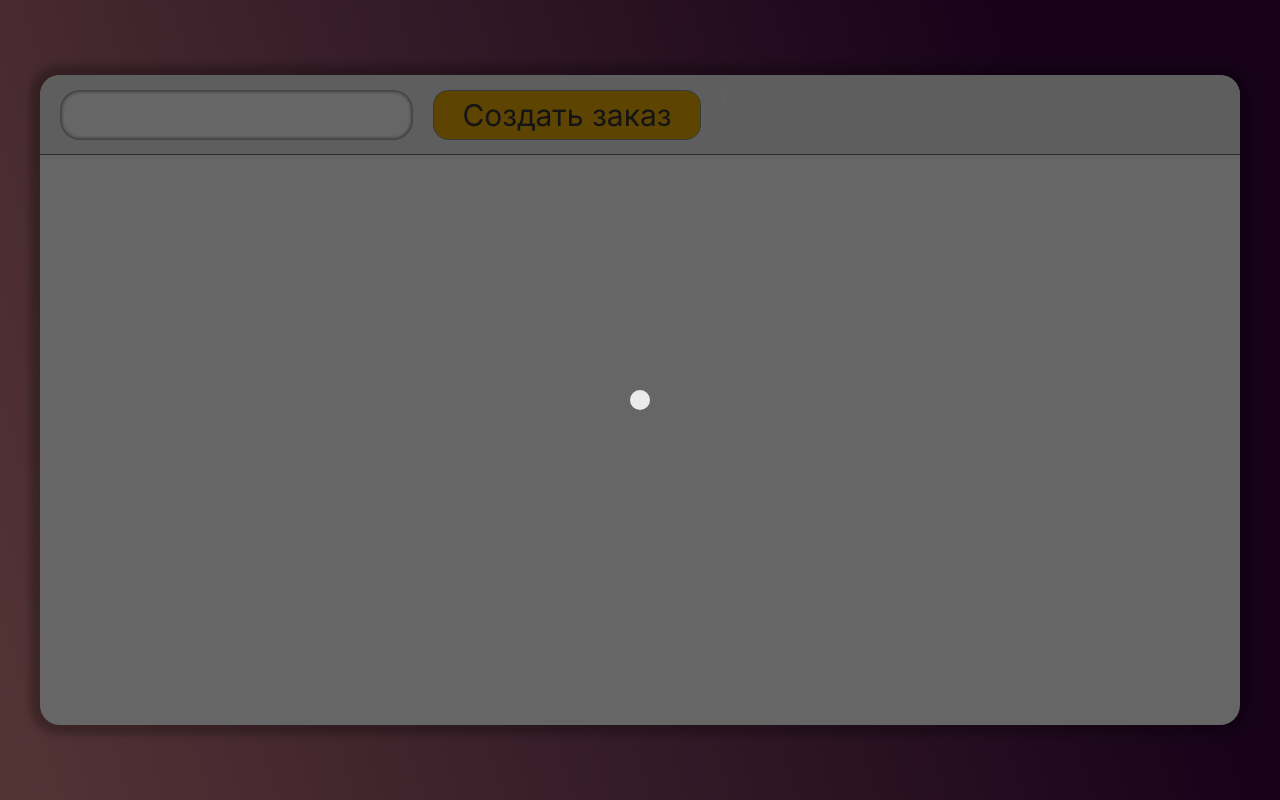
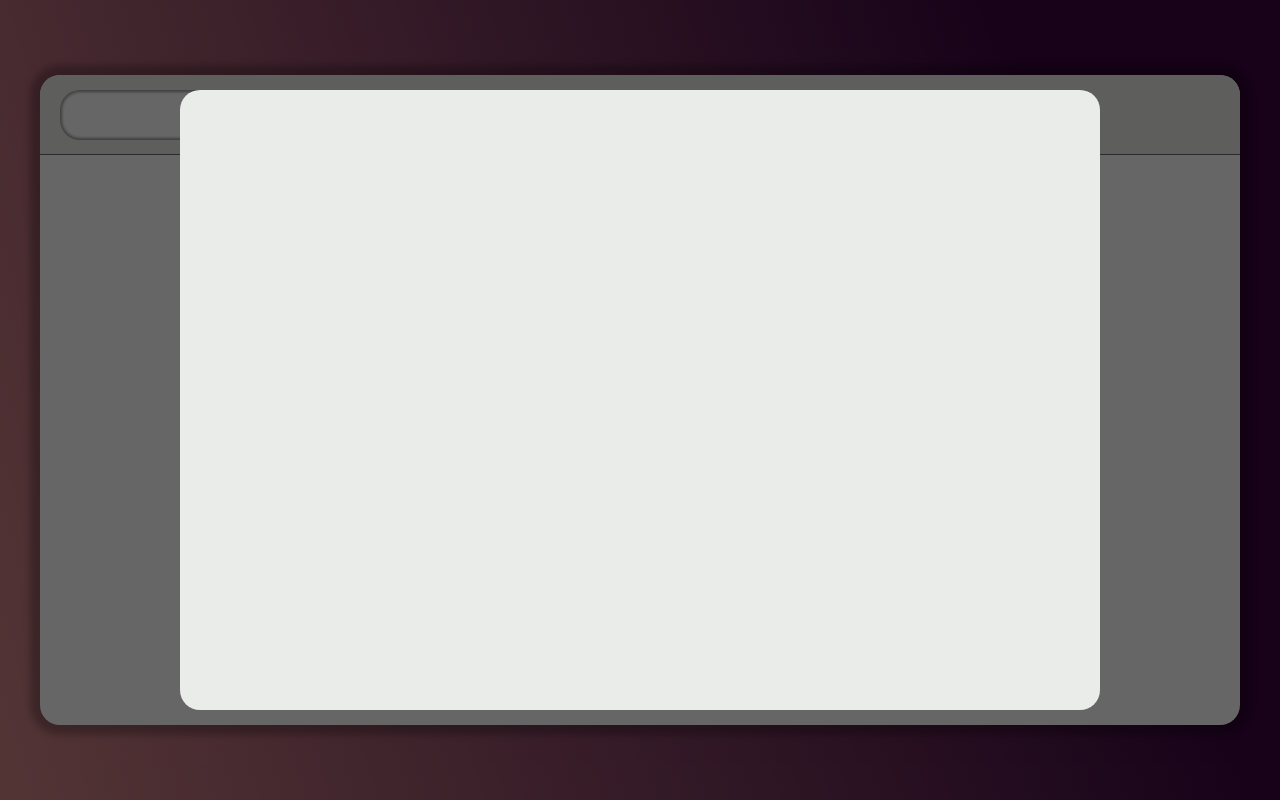
Before and after one commit to Aleksandersie/crm-2-front-end, a React (Create React App) app: page / in a window 1280 px wide. Both pictures are taken after a click on the button "Создать заказ". Built offline with nearby package versions, Linux system fonts and the light colour scheme.

Commit message:
modal window children added

```diff
--- /dev/null
+++ b/src/components/CreationOrderWindow/CreationOrderWindow.module.scss
@@ -0,0 +1,6 @@
+.creationOrderWindowBody{
+  width: 900px;
+  height: 600px;
+  background-color: #EAECE9;
+  border-radius: 20px;
+}
--- /dev/null
+++ b/src/components/CreationOrderWindow/CreationOrderWindow.module.scss.d.ts
@@ -0,0 +1 @@
+export const creationOrderWindowBody: string;
--- /dev/null
+++ b/src/components/CreationOrderWindow/CreationOrderWindow.tsx
@@ -0,0 +1,10 @@
+import React from 'react';
+import styles from "./CreationOrderWindow.module.scss"
+const CreationOrderWindow = () => {
+    return (
+        <div className={styles.creationOrderWindowBody}>
+        </div>
+    );
+};
+
+export default CreationOrderWindow;
--- a/src/components/MainWindow/MainWindowHeaderCreateOrderButton.tsx
+++ b/src/components/MainWindow/MainWindowHeaderCreateOrderButton.tsx
@@ -1,13 +1,14 @@
 import React, {useState} from 'react';
 import styles from "./mainWindowStyles.module.scss"
 import Modal from "../Modal/Modal";
+import CreationOrderWindow from "../CreationOrderWindow/CreationOrderWindow";
 const MainWindowHeaderCreateOrderButton = () => {
     const [modalActive, setModalActive] = useState(false)
     return (
         <>
             <button className={styles.createOrderButton} onClick={()=>setModalActive(true)}>Создать заказ</button>
             <Modal active={modalActive} setActive={setModalActive} >
-
+               <CreationOrderWindow/>
             </Modal>
         </>
 
--- a/src/components/Modal/modalStyles.module.scss
+++ b/src/components/Modal/modalStyles.module.scss
@@ -8,13 +8,11 @@
   display: flex;
   justify-content: center;
   align-items: center;
-  //transform: scale(1);
   opacity: 1;
   transition: 0.3s;
 }
 .modalNonActive{
-  opacity: 0;
-  //transform: scale(0);
+  display: none;
 }
 .modalContent{
   background-color: #EAECE9;
```
Also changed, not shown: src/components/MainWindow/mainWindowStyles.module.scss (line endings or trailing spaces).
